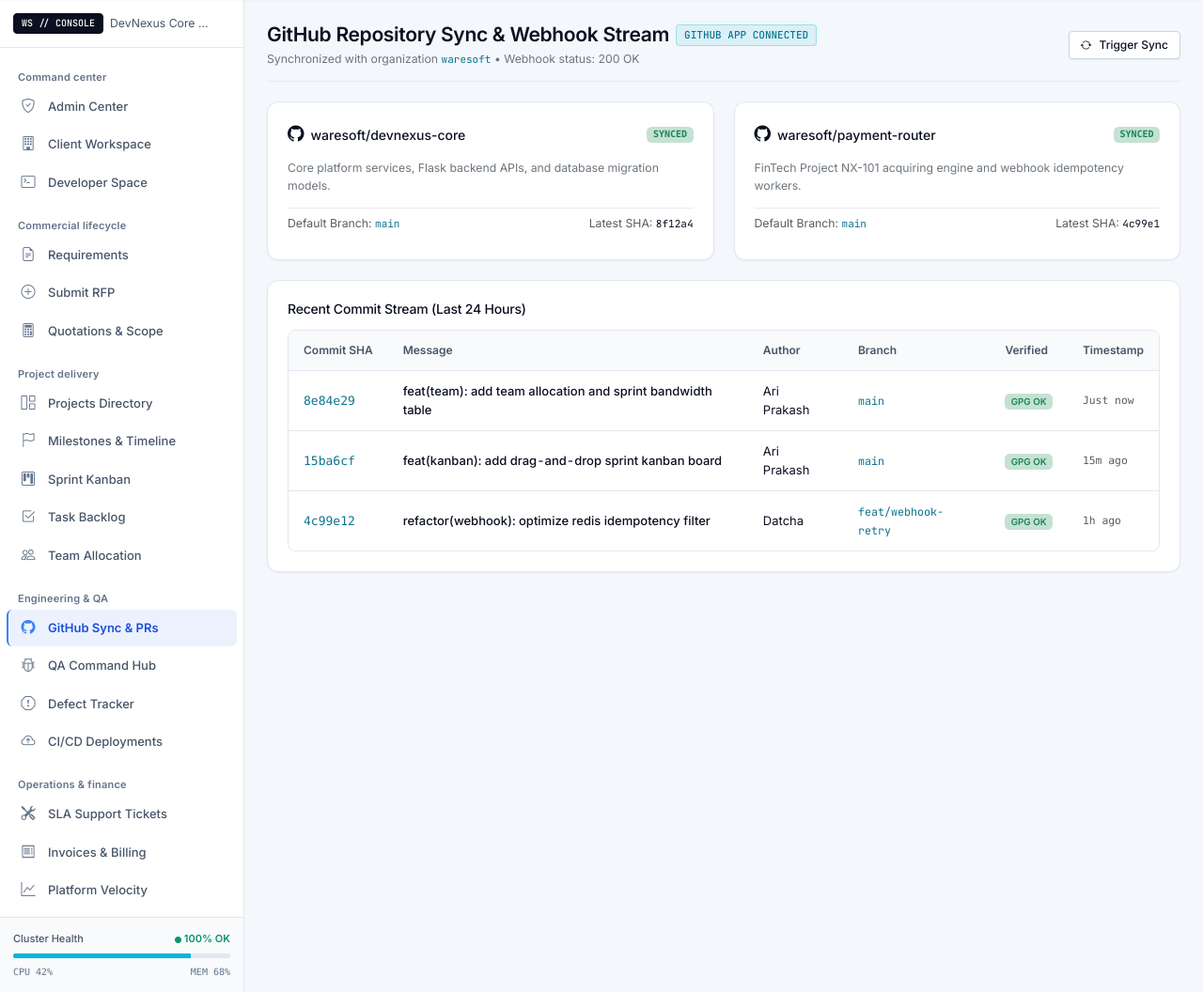
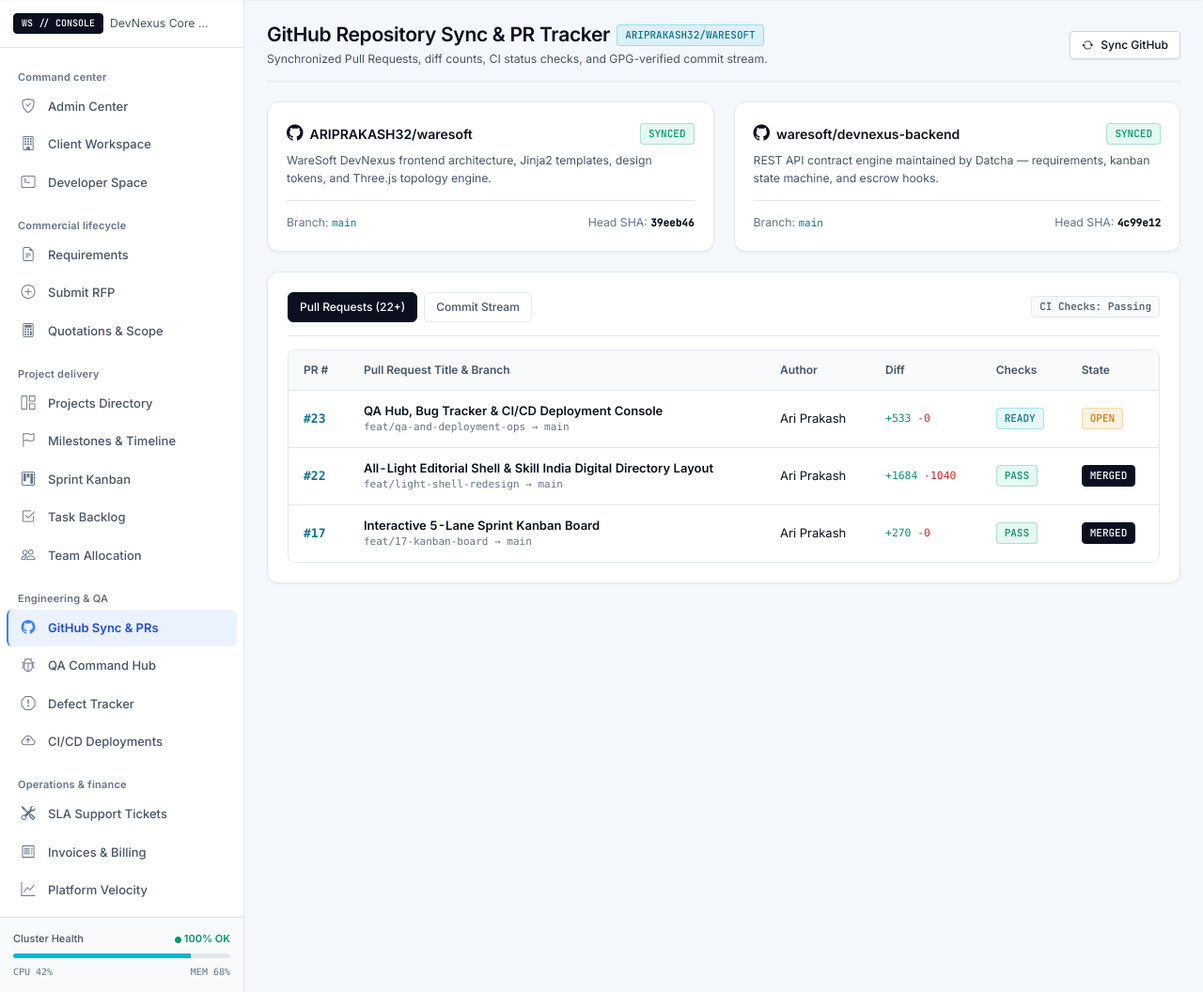
Before and after one commit to ARIPRAKASH32/waresoft, a Flask app: page /developer/github in a window 1280 px wide. Shown: the part 64-1120 px from the top of the page at 94% size. Run offline with Flask 3, Linux system fonts and the light colour scheme.

Commit message:
feat(github): add interactive pull request diff tracker and commit stream switcher

```diff
--- a/frontend/templates/developer/github.html
+++ b/frontend/templates/developer/github.html
@@ -9,17 +9,17 @@
 
         <main class="dashboard-main">
             <!-- Header -->
-            <div class="d-flex flex-column flex-md-row justify-content-between align-items-md-center mb-4 pb-3 border-bottom border-light-subtle gap-3">
+            <div class="d-flex flex-column flex-md-row justify-content-between align-items-md-center mb-4 pb-3 border-bottom gap-3" style="border-color: var(--ws-border-quiet) !important;">
                 <div>
                     <div class="d-flex align-items-center gap-2 mb-1">
-                        <h1 class="fs-4 fw-semibold ws-text-ink m-0">GitHub Repository Sync & Webhook Stream</h1>
-                        <span class="ws-pill ws-pill-telemetry">GITHUB APP CONNECTED</span>
+                        <h1 class="fs-4 fw-semibold ws-text-ink m-0">GitHub Repository Sync & PR Tracker</h1>
+                        <span class="ws-pill ws-pill-telemetry">ARIPRAKASH32/WARESOFT</span>
                     </div>
-                    <p class="text-secondary small m-0">Synchronized with organization <code>waresoft</code> • Webhook status: 200 OK</p>
+                    <p class="ws-text-secondary small m-0">Synchronized Pull Requests, diff counts, CI status checks, and GPG-verified commit stream.</p>
                 </div>
                 <div class="d-flex align-items-center gap-2">
-                    <button class="ws-btn ws-btn-secondary ws-btn-sm" onclick="WareSoftAPI.showToast('Triggering GitHub webhook sync...', 'info')">
-                        <i class="bi bi-arrow-repeat"></i> Trigger Sync
+                    <button class="ws-btn ws-btn-secondary ws-btn-sm" onclick="WareSoftAPI.showToast('GitHub webhook sync completed', 'success')">
+                        <i class="bi bi-arrow-repeat"></i> Sync GitHub
                     </button>
                 </div>
             </div>
@@ -27,44 +27,107 @@
             <!-- Connected Repositories Grid -->
             <div class="row g-4 mb-4">
                 <div class="col-lg-6">
-                    <div class="ws-card p-4">
-                        <div class="d-flex justify-content-between align-items-center mb-3">
-                            <div class="d-flex align-items-center gap-2">
-                                <i class="bi bi-github fs-5 ws-text-ink"></i>
-                                <span class="ws-text-ink fw-medium">waresoft/devnexus-core</span>
+                    <div class="ws-opp-card">
+                        <div>
+                            <div class="d-flex justify-content-between align-items-center mb-2">
+                                <div class="d-flex align-items-center gap-2">
+                                    <i class="bi bi-github fs-5 ws-text-ink"></i>
+                                    <span class="ws-text-ink fw-semibold">ARIPRAKASH32/waresoft</span>
+                                </div>
+                                <span class="ws-pill ws-pill-success">SYNCED</span>
                             </div>
-                            <span class="badge bg-success bg-opacity-25 text-success font-monospace" style="font-size: 10px;">SYNCED</span>
+                            <p class="ws-text-secondary small mb-3">WareSoft DevNexus frontend architecture, Jinja2 templates, design tokens, and Three.js topology engine.</p>
                         </div>
-                        <p class="text-secondary small mb-3">Core platform services, Flask backend APIs, and database migration models.</p>
-                        <div class="d-flex justify-content-between text-muted small py-2 border-top border-light-subtle">
-                            <span>Default Branch: <code class="ws-text-cyan">main</code></span>
-                            <span>Latest SHA: <code class="ws-text-ink">8f12a4</code></span>
+                        <div class="d-flex justify-content-between ws-text-muted small pt-3 border-top" style="border-color: var(--ws-border-quiet) !important;">
+                            <span>Branch: <code>main</code></span>
+                            <span>Head SHA: <code class="ws-text-ink fw-semibold">39eeb46</code></span>
                         </div>
                     </div>
                 </div>
 
                 <div class="col-lg-6">
-                    <div class="ws-card p-4">
-                        <div class="d-flex justify-content-between align-items-center mb-3">
-                            <div class="d-flex align-items-center gap-2">
-                                <i class="bi bi-github fs-5 ws-text-ink"></i>
-                                <span class="ws-text-ink fw-medium">waresoft/payment-router</span>
+                    <div class="ws-opp-card">
+                        <div>
+                            <div class="d-flex justify-content-between align-items-center mb-2">
+                                <div class="d-flex align-items-center gap-2">
+                                    <i class="bi bi-github fs-5 ws-text-ink"></i>
+                                    <span class="ws-text-ink fw-semibold">waresoft/devnexus-backend</span>
+                                </div>
+                                <span class="ws-pill ws-pill-success">SYNCED</span>
                             </div>
-                            <span class="badge bg-success bg-opacity-25 text-success font-monospace" style="font-size: 10px;">SYNCED</span>
+                            <p class="ws-text-secondary small mb-3">REST API contract engine maintained by Datcha — requirements, kanban state machine, and escrow hooks.</p>
                         </div>
-                        <p class="text-secondary small mb-3">FinTech Project NX-101 acquiring engine and webhook idempotency workers.</p>
-                        <div class="d-flex justify-content-between text-muted small py-2 border-top border-light-subtle">
-                            <span>Default Branch: <code class="ws-text-cyan">main</code></span>
-                            <span>Latest SHA: <code class="ws-text-ink">4c99e1</code></span>
+                        <div class="d-flex justify-content-between ws-text-muted small pt-3 border-top" style="border-color: var(--ws-border-quiet) !important;">
+                            <span>Branch: <code>main</code></span>
+                            <span>Head SHA: <code class="ws-text-ink fw-semibold">4c99e12</code></span>
                         </div>
                     </div>
                 </div>
             </div>
 
-            <!-- Live Commit Activity Feed -->
+            <!-- Switcher: Pull Requests vs Commit Log -->
             <div class="ws-card p-4">
-                <h4 class="ws-text-ink fs-6 fw-medium mb-3">Recent Commit Stream (Last 24 Hours)</h4>
-                <div class="ws-table-container">
+                <div class="d-flex flex-wrap justify-content-between align-items-center gap-2 mb-3 pb-3 border-bottom" style="border-color: var(--ws-border-quiet) !important;">
+                    <div class="d-flex gap-2">
+                        <button class="ws-filter-chip active" id="tabPrBtn" onclick="switchGitView('prs')">Pull Requests (22+)</button>
+                        <button class="ws-filter-chip" id="tabCommitBtn" onclick="switchGitView('commits')">Commit Stream</button>
+                    </div>
+                    <span class="ws-pill ws-pill-muted">CI Checks: Passing</span>
+                </div>
+
+                <!-- PR View -->
+                <div id="gitPrPane" class="ws-table-container">
+                    <table class="ws-table">
+                        <thead>
+                            <tr>
+                                <th>PR #</th>
+                                <th>Pull Request Title & Branch</th>
+                                <th>Author</th>
+                                <th>Diff</th>
+                                <th>Checks</th>
+                                <th>State</th>
+                            </tr>
+                        </thead>
+                        <tbody>
+                            <tr>
+                                <td class="font-monospace ws-text-cyan fw-semibold">#23</td>
+                                <td>
+                                    <div class="ws-text-ink fw-semibold">QA Hub, Bug Tracker & CI/CD Deployment Console</div>
+                                    <div class="ws-text-muted font-monospace" style="font-size: 11px;">feat/qa-and-deployment-ops &rarr; main</div>
+                                </td>
+                                <td>Ari Prakash</td>
+                                <td class="font-monospace small"><span style="color: var(--ws-signal-success);">+533</span> <span style="color: var(--ws-signal-danger);">-0</span></td>
+                                <td><span class="ws-pill ws-pill-telemetry">READY</span></td>
+                                <td><span class="ws-pill ws-pill-warning">OPEN</span></td>
+                            </tr>
+                            <tr>
+                                <td class="font-monospace ws-text-cyan fw-semibold">#22</td>
+                                <td>
+                                    <div class="ws-text-ink fw-semibold">All-Light Editorial Shell & Skill India Digital Directory Layout</div>
+                                    <div class="ws-text-muted font-monospace" style="font-size: 11px;">feat/light-shell-redesign &rarr; main</div>
+                                </td>
+                                <td>Ari Prakash</td>
+                                <td class="font-monospace small"><span style="color: var(--ws-signal-success);">+1684</span> <span style="color: var(--ws-signal-danger);">-1040</span></td>
+                                <td><span class="ws-pill ws-pill-success">PASS</span></td>
+                                <td><span class="ws-pill ws-pill-navy">MERGED</span></td>
+                            </tr>
+                            <tr>
+                                <td class="font-monospace ws-text-cyan fw-semibold">#17</td>
+                                <td>
+                                    <div class="ws-text-ink fw-semibold">Interactive 5-Lane Sprint Kanban Board</div>
+                                    <div class="ws-text-muted font-monospace" style="font-size: 11px;">feat/17-kanban-board &rarr; main</div>
+                                </td>
+                                <td>Ari Prakash</td>
+                                <td class="font-monospace small"><span style="color: var(--ws-signal-success);">+270</span> <span style="color: var(--ws-signal-danger);">-0</span></td>
+                                <td><span class="ws-pill ws-pill-success">PASS</span></td>
+                                <td><span class="ws-pill ws-pill-navy">MERGED</span></td>
+                            </tr>
+                        </tbody>
+                    </table>
+                </div>
+
+                <!-- Commit Stream View -->
+                <div id="gitCommitPane" class="ws-table-container d-none">
                     <table class="ws-table">
                         <thead>
                             <tr>
@@ -73,33 +136,29 @@
                                 <th>Author</th>
                                 <th>Branch</th>
                                 <th>Verified</th>
-                                <th>Timestamp</th>
                             </tr>
                         </thead>
                         <tbody>
                             <tr>
-                                <td class="font-monospace ws-text-cyan">8e84e29</td>
-                                <td class="ws-text-ink fw-medium">feat(team): add team allocation and sprint bandwidth table</td>
+                                <td class="font-monospace ws-text-cyan fw-semibold">247f5fd</td>
+                                <td class="ws-text-ink fw-medium">feat(deployment): add CI/CD environment console and release history</td>
                                 <td>Ari Prakash</td>
-                                <td><code class="ws-text-cyan">main</code></td>
-                                <td><span class="badge bg-success bg-opacity-25 text-success">GPG OK</span></td>
-                                <td class="font-monospace text-muted small">Just now</td>
+                                <td><code>feat/qa-and-deployment-ops</code></td>
+                                <td><span class="ws-pill ws-pill-success">OK</span></td>
                             </tr>
                             <tr>
-                                <td class="font-monospace ws-text-cyan">15ba6cf</td>
-                                <td class="ws-text-ink fw-medium">feat(kanban): add drag-and-drop sprint kanban board</td>
+                                <td class="font-monospace ws-text-cyan fw-semibold">2f10dac</td>
+                                <td class="ws-text-ink fw-medium">feat(qa): add QA command hub, defect tracker, and test matrix</td>
                                 <td>Ari Prakash</td>
-                                <td><code class="ws-text-cyan">main</code></td>
-                                <td><span class="badge bg-success bg-opacity-25 text-success">GPG OK</span></td>
-                                <td class="font-monospace text-muted small">15m ago</td>
+                                <td><code>feat/qa-and-deployment-ops</code></td>
+                                <td><span class="ws-pill ws-pill-success">OK</span></td>
                             </tr>
                             <tr>
-                                <td class="font-monospace ws-text-cyan">4c99e12</td>
-                                <td class="ws-text-ink fw-medium">refactor(webhook): optimize redis idempotency filter</td>
-                                <td>Datcha</td>
-                                <td><code class="ws-text-cyan">feat/webhook-retry</code></td>
-                                <td><span class="badge bg-success bg-opacity-25 text-success">GPG OK</span></td>
-                                <td class="font-monospace text-muted small">1h ago</td>
+                                <td class="font-monospace ws-text-cyan fw-semibold">39eeb46</td>
+                                <td class="ws-text-ink fw-medium">Merge pull request #22: All-Light editorial shell redesign</td>
+                                <td>Ari Prakash</td>
+                                <td><code>main</code></td>
+                                <td><span class="ws-pill ws-pill-success">OK</span></td>
                             </tr>
                         </tbody>
                     </table>
@@ -109,3 +168,15 @@
     </div>
 </div>
 {% endblock %}
+
+{% block scripts %}
+<script>
+    function switchGitView(view) {
+        const isPr = view === 'prs';
+        document.getElementById('gitPrPane').classList.toggle('d-none', !isPr);
+        document.getElementById('gitCommitPane').classList.toggle('d-none', isPr);
+        document.getElementById('tabPrBtn').classList.toggle('active', isPr);
+        document.getElementById('tabCommitBtn').classList.toggle('active', !isPr);
+    }
+</script>
+{% endblock %}
```
